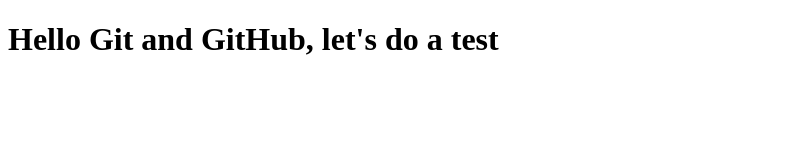
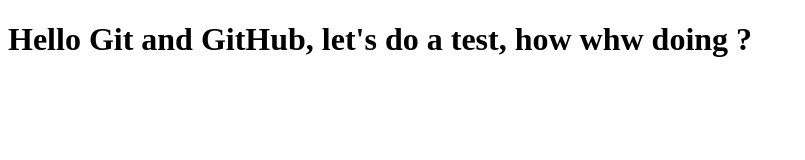
Before and after one commit to MendesS4/tests-ssh, a plain HTML site: page main.html in a window 1280 px wide. Shown: the whole page, without its empty margins (0-805 px from the left). Drawn offline with Linux system fonts and the light colour scheme.

Commit message:
test-day-bfr

```diff
--- a/main.html
+++ b/main.html
@@ -7,7 +7,7 @@
 </head>
 <body>
     <h1>
-        Hello Git and GitHub, let's do a test
+        Hello Git and GitHub, let's do a test, how whw doing ?
     </h1>
 
 </body>
```
